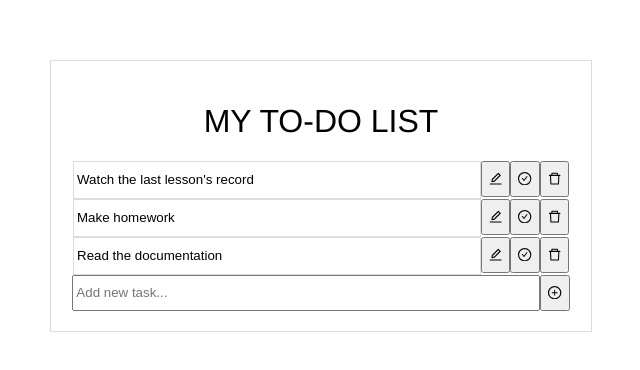
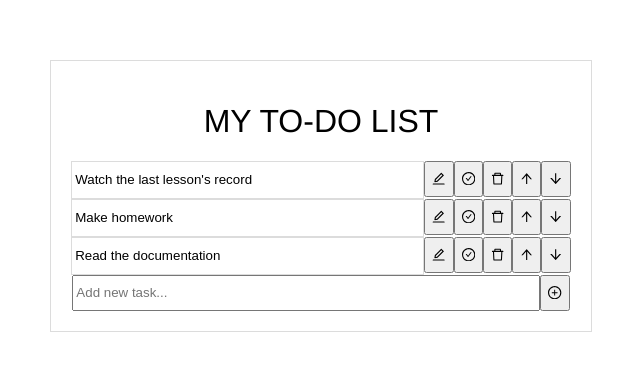
Before and after one commit to Natalina27/pasv_todolist_fe4, a React (Create React App) app: page / in a window 1280 px wide. Shown: the part 212-582 px from the top of the page, without its empty margins (327-967 px from the left). Built offline with nearby package versions, Linux system fonts and the light colour scheme.

Commit message:
some chenges

```diff
--- a/src/components/App/App.js
+++ b/src/components/App/App.js
@@ -6,26 +6,31 @@ import s from  './App.module.css';
 import {TodoForm} from "../TodoForm/TodoForm";
 
 export const App = () => {
+
     const initialState = [
         {
-            todo: 'Watch the last lesson\'s record',
+            title: 'Watch the last lesson\'s record',
             isDone: false,
+            isEdit: false,
             id: uuid()
         }, {
-            todo: 'Make homework',
+            title: 'Make homework',
             isDone: false,
+            isEdit: false,
             id: uuid()
         }, {
-            todo: 'Read the documentation',
+            title: 'Read the documentation',
             isDone: false,
+            isEdit: false,
             id: uuid()
         }
     ];
     const [list, setList] = useState(initialState);
 
+
     const handleAddNewTask = value => {
         const newList =[...list, {
-            todo: value,
+            title: value,
             isDone: false,
             id: uuid()
         }];
@@ -48,15 +53,31 @@ export const App = () => {
         setList(newList);
     }
 
+    const taskDown = (idx) => {
+        const newTask = [...list];
+        newTask.splice(idx + 1, 0, newTask.splice(idx, 1)[0]);
+        setList(newTask);
+    }
+
+    const taskUp = (idx) => {
+        if(idx !== 0) {
+            const newTask = [...list];
+            newTask.splice(idx - 1, 0, newTask.splice(idx, 1)[0]);
+            setList(newTask);
+        }
+    }
 
     const todoListJSX = list.map((el, i)=>(
         <TodoList key={el.id}
                   id={el.id}
                   idx={i}
                   isDone={el.isDone}
-                  todo={el}
+                  isEdit={el.isEdit}
+                  title={el.title}
                   doneTask={handleDoneTask}
                   deleteTask={handleDeleteTask}
+                  taskDown={taskDown}
+                  taskUp={taskUp}
         />
     ));
 
--- a/src/components/TodoList/TodoList.js
+++ b/src/components/TodoList/TodoList.js
@@ -1,29 +1,52 @@
-import React from 'react';
+import React, {useState} from 'react';
 import {Button, Form, Input} from "antd";
-import {EditOutlined, CheckCircleOutlined, DeleteOutlined} from '@ant-design/icons';
+import {EditOutlined, CheckCircleOutlined, DeleteOutlined, ArrowUpOutlined, ArrowDownOutlined} from '@ant-design/icons';
 import clx from 'classnames';
 
 import s from './TodoList.module.css';
 
+export const TodoList = (
+    {title, id, isDone, isEdit, doneTask, deleteTask, taskDown, taskUp, idx}) => {
 
+    const [edit, setEdit] = useState(isEdit);
+    const [changedTitle, setChangedTitle] = useState(title);
 
-export const TodoList = ({todo, id, isDone, doneTask, deleteTask}) => {
+    const onEdit = () =>{
+        setChangedTitle(edit ? 'write new task...' : changedTitle);
+        setEdit(!edit);
+    };
+
+    const inputHandled = (e) => setChangedTitle(e.target.value);
+
     const style = clx({
         [s.form]: true,
         [s.done]: isDone
-    })
+    });
+
     return (
         <Form className={style}>
-            <Input value= {todo.todo}  className={s.todolist}/>
-            <Button className={s.editButton}>
-                <EditOutlined />
+            <Input value={changedTitle}
+                   className={s.todolist}
+                   onChange={inputHandled}
+            />
+            <Button className={s.editButton}
+                    onClick={onEdit}
+            >
+                <EditOutlined/>
             </Button>
-            <Button className={s.editButton} onClick={()=>doneTask(id)}>
-                <CheckCircleOutlined />
+            <Button className={s.editButton} onClick={() => doneTask(id)}>
+                <CheckCircleOutlined/>
             </Button>
-            <Button className={s.editButton} onClick={()=>deleteTask(id)}>
-                <DeleteOutlined />
+            <Button className={s.editButton} onClick={() => deleteTask(id)}>
+                <DeleteOutlined/>
+            </Button>
+            <Button className={s.editButton} onClick={()=>taskUp(idx)}>
+                <ArrowUpOutlined />
+            </Button>
+            <Button className={s.editButton} onClick={()=>taskDown(idx)}>
+                <ArrowDownOutlined />
             </Button>
         </Form>
-    );
+    )
+
 };
--- a/src/components/TodoList/TodoList.module.css
+++ b/src/components/TodoList/TodoList.module.css
@@ -5,7 +5,7 @@
 }
 .todolist{
     display: flex;
-    width: 400px;
+    width: 345px;
     height: 30px;
     border: gainsboro 1px solid;
     padding: 3px;
```
